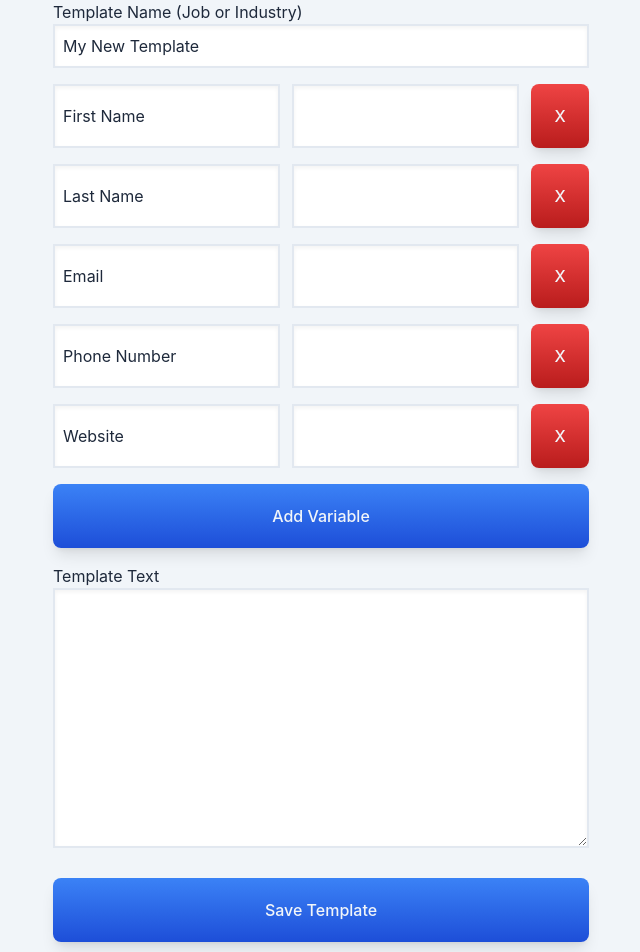
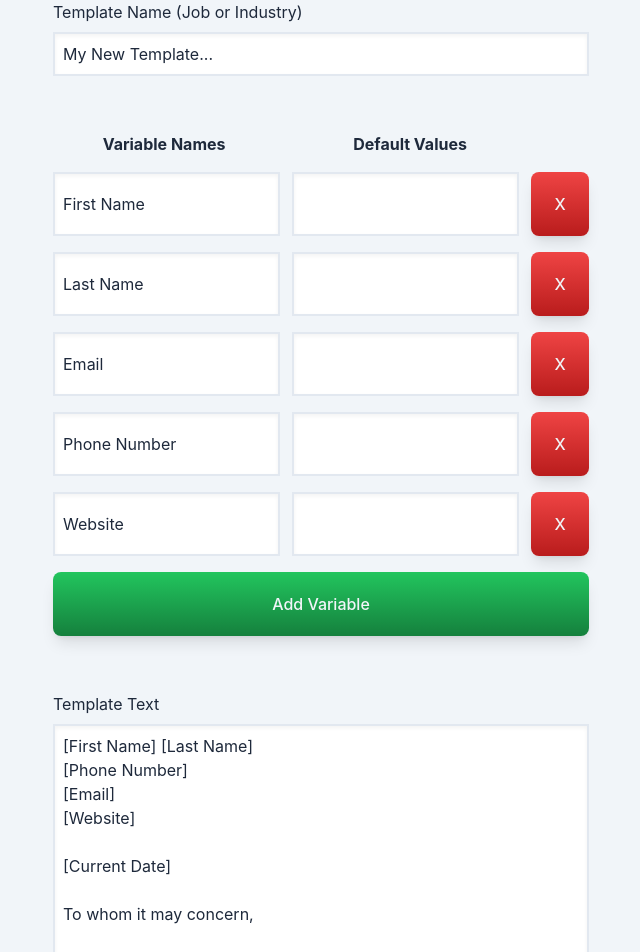
Before and after one commit to ekorber/cover-letter-generator-site, a React (Create React App) app in the folder client/: page /template-editor in a window 1280 px wide. Shown: the part 200-1152 px from the top of the page, without its empty margins (319-959 px from the left). Built offline with nearby package versions, Linux system fonts and the light colour scheme.

Commit message:
Improve styling, add default template body

```diff
--- a/client/src/pages/template-editor.js
+++ b/client/src/pages/template-editor.js
@@ -3,13 +3,13 @@ import { Link } from "react-router-dom";
 import axios from "axios";
 import { v4 as uuidv4 } from 'uuid';
 import PrimaryButton from "../components/buttons/btn-primary";
-import { red500, red700, red900 } from '../colors';
+import { red500, red700, red900, green500, green700, green900 } from '../colors';
 
 function TemplateEditorPage() {
 
   const [template, setTemplate] = useState({
     id: uuidv4(),
-    tname: 'My New Template',
+    tname: 'My New Template...',
     variables: [
       {
         id: uuidv4(),
@@ -37,7 +37,21 @@ function TemplateEditorPage() {
         varValue: '',
       },
     ],
-    body: '',
+    body: `[First Name] [Last Name]
+[Phone Number]
+[Email]
+[Website]
+
+[Current Date]
+
+To whom it may concern,
+
+I am pleased to be applying for the [Position] position at [Company]. My experience with ... seems to nicely match what you’re looking for from an applicant. Additionally, I have experience using ... and am very well familiar with ...
+
+Thank you for taking the time to review my application. I’d love to have an opportunity to chat about the work being done at [Company] and about the people taking part in it. Feel free to reach out to me if you have any questions or would like to get in touch.
+
+Best Regards,
+[First Name] [Last Name]`,
   })
 
   function handleChange(e) {
@@ -114,9 +128,14 @@ function TemplateEditorPage() {
                 required
                 type="text"
                 name="tname"
-                className="w-full p-2 border-2 border-slate-200 shadow-inner"
+                className="w-full mt-2 p-2 border-2 border-slate-200 shadow-inner"
                 value={template.tname}
                 onChange={handleChange} /></label>
+
+            <div className="flex gap-3 mt-10">
+              <p className="text-center w-full font-bold pr-6">Variable Names</p>
+              <p className="text-center w-full font-bold pr-20">Default Values</p>
+            </div>
 
             {template.variables.map((item) => (
               <div key={item.id} className="flex gap-3">
@@ -137,18 +156,20 @@ function TemplateEditorPage() {
               </div>
             ))}
 
-            <PrimaryButton type="button" onClick={addVariableInput}>Add Variable</PrimaryButton>
+            <PrimaryButton className='mb-10' type="button" onClick={addVariableInput} fromColor={green500} toColor={green700} hoverFromColor={green700} hoverToColor={green900}>Add Variable</PrimaryButton>
 
             <label>Template Text <textarea
               required
               rows={10}
               type="text"
               name="body"
-              className="w-full p-2 border-2 border-slate-200 shadow-inner"
+              className="w-full mt-2 p-2 border-2 border-slate-200 shadow-inner"
               value={template.body}
               onChange={handleChange} /></label>
 
-            <PrimaryButton type="submit" className='mt-2'>Save Template</PrimaryButton>
+            <p className="text-center -mt-2 mb-10 font-semibold text-sm">Note: the variables [Current Date], [Company] and [Position] are available by default.</p>
+
+            <PrimaryButton type="submit" className='mt-5'>Save Template</PrimaryButton>
           </form>
         </div>
     </>
```
